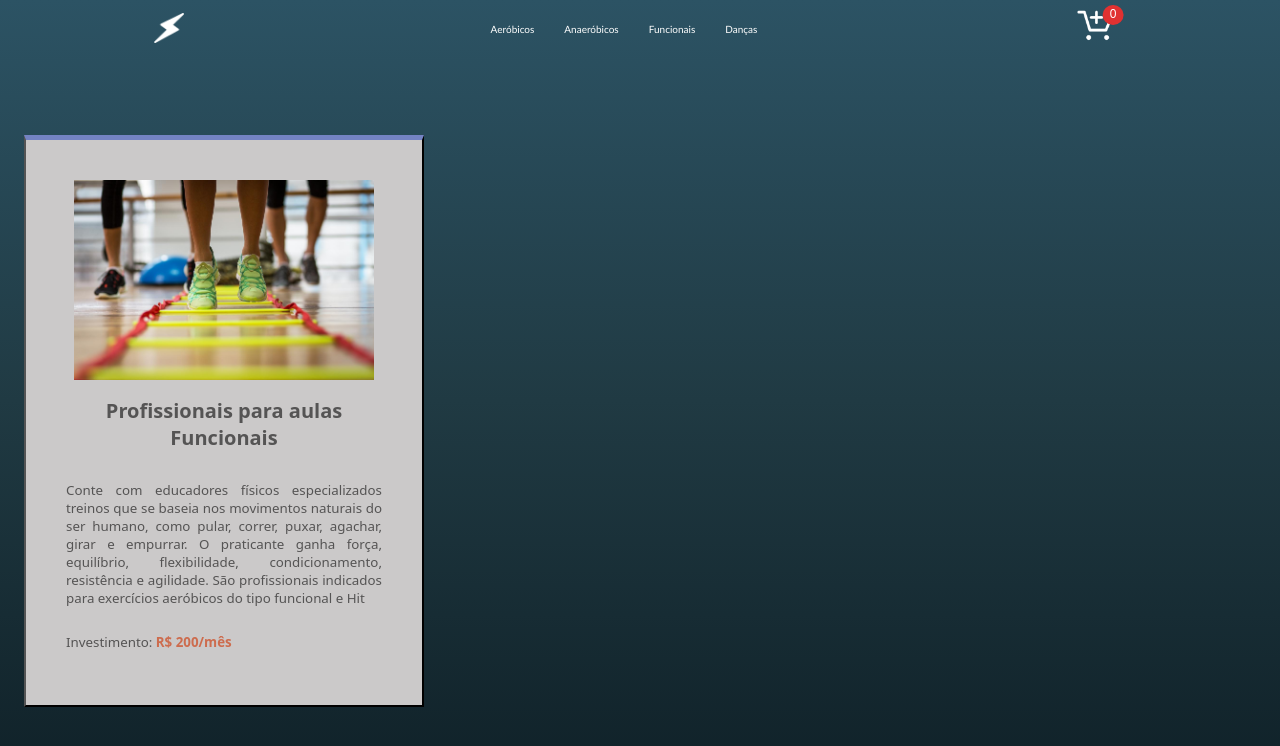
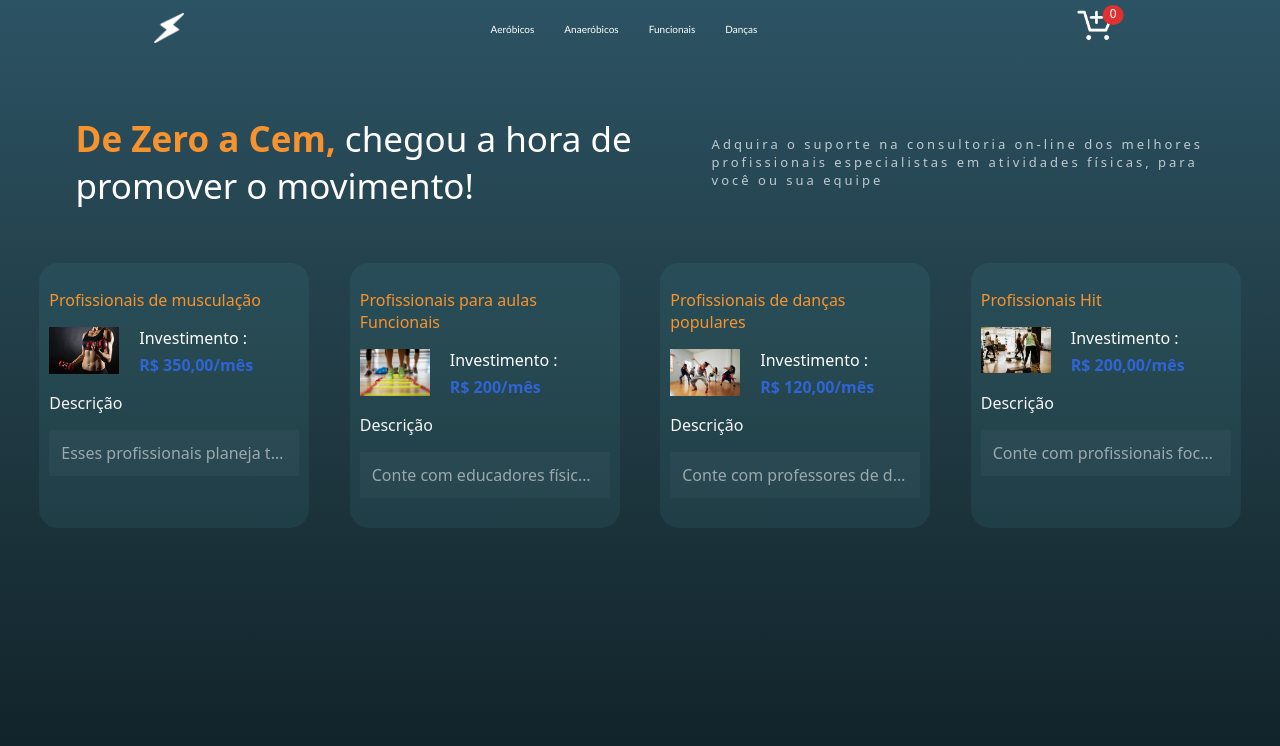
Before and after one commit to Ivina-als/MoveTimeSilva, a React (Vite) app: page / in a window 1280 px wide. Shown: the top 746 px of the page. Built offline with nearby package versions, Linux system fonts and the light colour scheme.

Commit message:
fix: category route

```diff
--- a/src/App.jsx
+++ b/src/App.jsx
@@ -1,15 +1,18 @@
 import { useState } from "react";
 import "./App.css";
 import NavBar from "./components/NavBar";
-import { BrowserRouter, Route, Routes } from "react-router-dom";
+import { BrowserRouter, Route, Routes, useParams } from "react-router-dom";
 import Home from "./Home";
 import ItemDetailContainer from "./components/ItemDetailContainer";
+import { CartContext } from "./context/cartContext";
+import Item from "./components/Item";
 
 function App() {
   const [open, setOpen] = useState(false);
   const [countCart, setCountCart] = useState(0);
 
   return (
+    <CartContext.Provider value={[]}>
       <div
         style={open ? { overflowY: "hidden" } : { overflowY: "auto" }}
         className="container-e-commerce"
@@ -22,7 +25,7 @@ function App() {
         />
         <BrowserRouter>
           <Routes>
-          {/* <Route
+            <Route
               exact
               path="/"
               element={
@@ -33,12 +36,14 @@ function App() {
                   setCountCart={setCountCart}
                 />
               }
-          /> */}
+            />
+            <Route path="/category/:id" element={<ItemDetailContainer />} />
 
-          <Route exact path="/" element={<ItemDetailContainer id={2} />} />
+            {/* <Route path="/category:id" element={<ItemDetailContainer />} /> */}
           </Routes>
         </BrowserRouter>
       </div>
+    </CartContext.Provider>
   );
 }
 
--- a/src/components/Item/index.jsx
+++ b/src/components/Item/index.jsx
@@ -1,11 +1,13 @@
 /* eslint-disable react/prop-types */
 // import { Link } from "react-router-dom";
+import { Link, useParams } from "react-router-dom";
 import styles from "./style.module.scss";
 
-const Item = ({ item }) => {
+const Item = ({ item, link }) => {
   return (
     <>
-      <button className={styles.containerItem}>
+      <Link to={link} style={{ textDecoration: "none" }}>
+        <div className={styles.containerItem}>
           <p className={styles.title}>{item.title}</p>
           <div className={styles.descriptionItem}>
             <img className={styles.pictureUrl} src={item.pictureUrl} />
@@ -15,7 +17,8 @@ const Item = ({ item }) => {
           </div>
           <p className={styles.titleDescription}>Descrição</p>
           <div className={styles.description}>{item.description}</div>
-      </button>
+        </div>
+      </Link>
     </>
   );
 };
--- a/src/components/ItemDetailContainer/index.jsx
+++ b/src/components/ItemDetailContainer/index.jsx
@@ -3,15 +3,16 @@ import { stockItems } from "../../utils/arr";
 import Loader from "../Loader";
 import ItemDetail from "../ItemDetail";
 import styles from "./style.module.scss";
+import { useParams } from "react-router-dom";
 
-const ItemDetailContainer = ({ id = 1 }) => {
+const ItemDetailContainer = ({ id = 2 }) => {
   const [item, setItem] = useState(null);
+
   useEffect(() => {
     const getItem = () => {
       return new Promise((resolve, reject) => {
         setTimeout(() => {
           const selectedItem = stockItems.find((item) => item.id === id);
-
           if (selectedItem) {
             resolve(selectedItem);
           } else {
--- a/src/components/ItemList/index.jsx
+++ b/src/components/ItemList/index.jsx
@@ -1,5 +1,7 @@
 /* eslint-disable react/prop-types */
+import { useParams } from "react-router-dom";
 import Item from "../Item";
+import ItemDetailContainer from "../ItemDetailContainer";
 import styles from "./style.module.scss";
 
 const ItemList = ({ items }) => {
@@ -7,7 +9,7 @@ const ItemList = ({ items }) => {
     <>
       <div className={styles.containerItemList}>
         {items.map((item) => (
-          <Item key={item.id} item={item} />
+          <Item key={item.id} item={item} link={`/category/:${item.id}`} />
         ))}
       </div>
     </>
--- a/src/components/ItemListContainer/index.jsx
+++ b/src/components/ItemListContainer/index.jsx
@@ -1,12 +1,14 @@
 /* eslint-disable react-hooks/exhaustive-deps */
 /* eslint-disable react/prop-types */
 // import ItemCount from "../ItemCount";
-import { useEffect, useState } from "react";
+import { useContext, useEffect, useState } from "react";
 import styles from "./style.module.scss";
 import ItemList from "../ItemList";
 import Loader from "../Loader";
+import { CartContext } from "../../context/cartContext";
 
 function ItemListContainer(props) {
+  const contextDefault = useContext(CartContext);
   const [items, setItems] = useState([]);
   const [error, setError] = useState(null);
   const [loading, setLoading] = useState(true);
--- /dev/null
+++ b/src/context/cartContext.jsx
@@ -0,0 +1,3 @@
+import React from "react";
+
+export const CartContext = React.createContext();
--- a/src/utils/arr.jsx
+++ b/src/utils/arr.jsx
@@ -25,6 +25,7 @@ export const categorys = [
 export const stockItems = [
   {
     id: 1,
+    category: "bodybuilding",
     title: "Profissionais de musculação",
     description:
       "Esses profissionais planeja treinos focados em Musculação, orientando alunos e solucionando dúvidas referentes aos exercícios. Acompanha o desenvolvimento dos alunos e realiza avaliação física com foco em hipertrofia muscular ou emagrecimento saudável. São os profissionais mais indicados para exercícios anaeróbicos ",
@@ -33,6 +34,7 @@ export const stockItems = [
   },
   {
     id: 2,
+    category: "functional",
     title: "Profissionais para aulas Funcionais",
     description:
       "Conte com educadores físicos especializados treinos que se baseia nos movimentos naturais do ser humano, como pular, correr, puxar, agachar, girar e empurrar. O praticante ganha força, equilíbrio, flexibilidade, condicionamento, resistência e agilidade. São profissionais indicados para exercícios aeróbicos do tipo funcional e Hit  ",
@@ -41,6 +43,7 @@ export const stockItems = [
   },
   {
     id: 3,
+    category: "dance",
     title: "Profissionais de danças populares",
     description:
       "Conte com professores de dança especializados em Zumba, FitDance, entre outros",
@@ -49,6 +52,7 @@ export const stockItems = [
   },
   {
     id: 4,
+    category: "hit",
     title: "Profissionais Hit",
     description:
       "Conte com profissionais focados em treinos de Hit, que utilizam a musculação, com métodos de intensidade que fazem com que o exercício seja praticado até que o indivíduo alcance a exaustão máxima possível",
```
Lines whose indentation alone changed are shown as unchanged.
